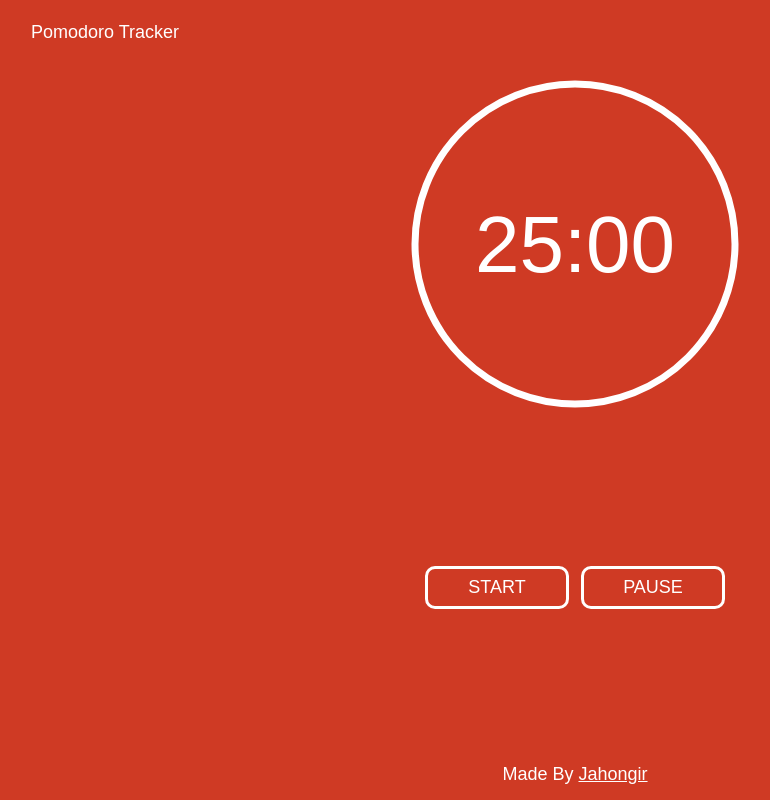
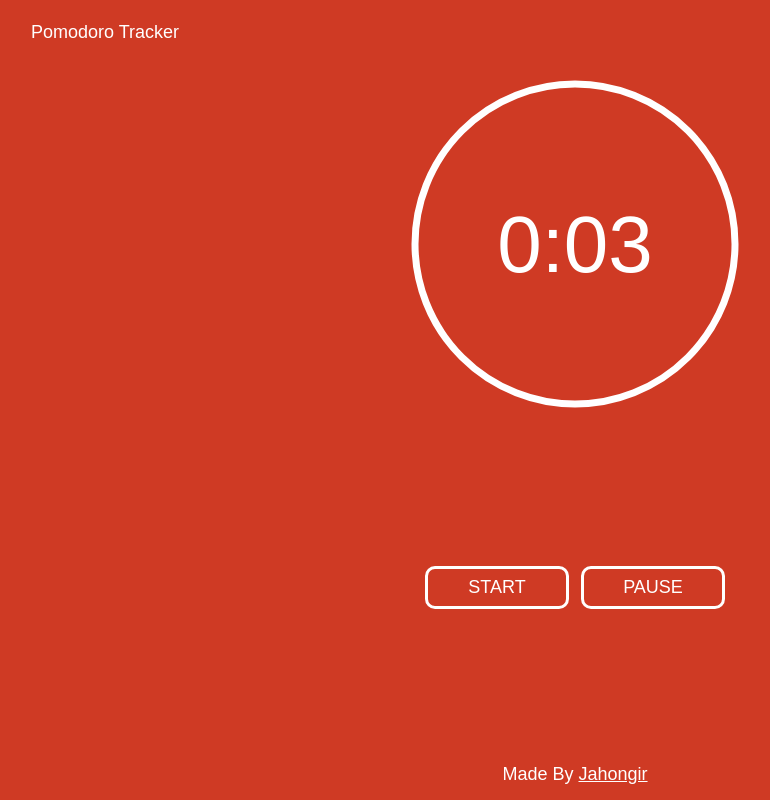
Before and after one commit to TJahongir/Pomodoro, a plain HTML site: page index.html in a window 1280 px wide. Both pictures are taken after a click on the button "START". Shown: the whole page, without its empty margins (65-835 px from the left). Drawn offline with Linux system fonts and the light colour scheme.

Commit message:
Made a Timer ticking

```diff
--- a/index.html
+++ b/index.html
@@ -31,8 +31,8 @@
         </div>
       </div>
       <div class="btns">
-        <button class="btn">START</button>
-        <button class="btn">PAUSE</button>
+        <button class="btn" id="start">START</button>
+        <button class="btn" id="pause">PAUSE</button>
       </div>
       <div class="credits">
         <h3 class="credit">
--- a/js/main.js
+++ b/js/main.js
@@ -0,0 +1,53 @@
+const startBtn = document.querySelector('#start');
+const pauseBtn = document.querySelector('#pause');
+const timeDOM = document.querySelector('.counter-time');
+
+let modes = [
+  {
+    time: 1500,
+    shortbreak: 300,
+    longBreak: 900,
+    longBreakDelay: 4
+  },
+  {
+    time: 3000,
+    shortbreak: 600,
+    longBreak: 1200,
+    longBreakDelay: 4
+  }
+];
+
+let defaultMode = modes[0];
+let workMode = modes[1];
+
+// Minute / Seconds Converter
+const formatTime = time => {
+  let minutes = Math.floor(time / 60);
+
+  let seconds = Math.floor(time % 60);
+
+  if (seconds < 10) {
+    seconds = `0${seconds}`;
+  }
+
+  return `${minutes}:${seconds}`;
+};
+
+const startTimer = mode => {
+  let timePassed = 0;
+  let timeLeft = mode.time;
+
+  let timerInterval = setInterval(() => {
+    timePassed += 1;
+    timeLeft = 5 - timePassed;
+    timeDOM.textContent = formatTime(timeLeft);
+
+    if (timeLeft == 0) {
+      clearInterval(timerInterval);
+    }
+  }, 1000);
+};
+
+startBtn.addEventListener('click', () => {
+  startTimer(defaultMode);
+});
--- a/scss/style.scss
+++ b/scss/style.scss
@@ -7,6 +7,13 @@ $primaryColor: #cf3a24;
   font-size: 10px;
   font-family: 'Montserrat', sans-serif;
   color: #fff;
+}
+
+::selection {
+  background: #c0c0c0; /* WebKit/Blink Browsers */
+}
+::-moz-selection {
+  background: #cecece; /* Gecko Browsers */
 }
 
 body {
```
Also changed, not shown: css/style.min.css.
